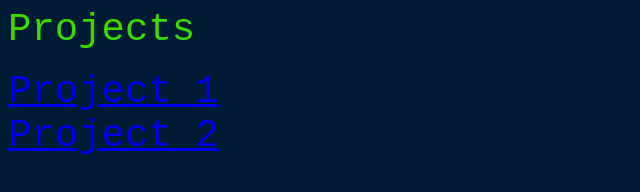
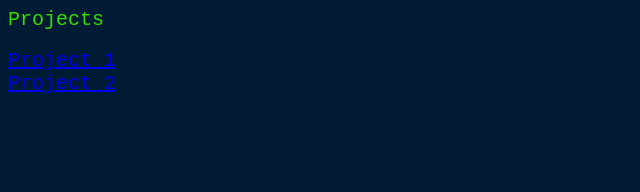
Before and after one commit to mjdaugherty/programming, a plain HTML site: page index.html in a window 1280 px wide. Shown: the whole page, without its empty margins (0-640 px from the left). Drawn offline with Linux system fonts and the light colour scheme.

Commit message:
testing linking to images in remote repo

```diff
--- a/index.html
+++ b/index.html
@@ -7,11 +7,13 @@
 		<meta name="author" content="Mike">
 	</head>
 	<body bgcolor="#001B33">
-		<font face="monospace" size="7" color="#3AD900">Projects</font>
+		<font face="monospace" size="5" color="#3AD900">Projects</font>
 		<br>
 		<br>
-		<font face="monospace" size="7" color="#3AD900">
-			<a href="#1">Project 1</a>
+		<font face="monospace" size="5" color="#3AD900">
+			<a href=
+			"https://raw.githubusercontent.com/mjdaugherty/
+			mjdaugherty.github.io/master/images/imports.png">Project 1</a>
 			<br>
 			<a href="#2">Project 2</a>
 		</font>
```
